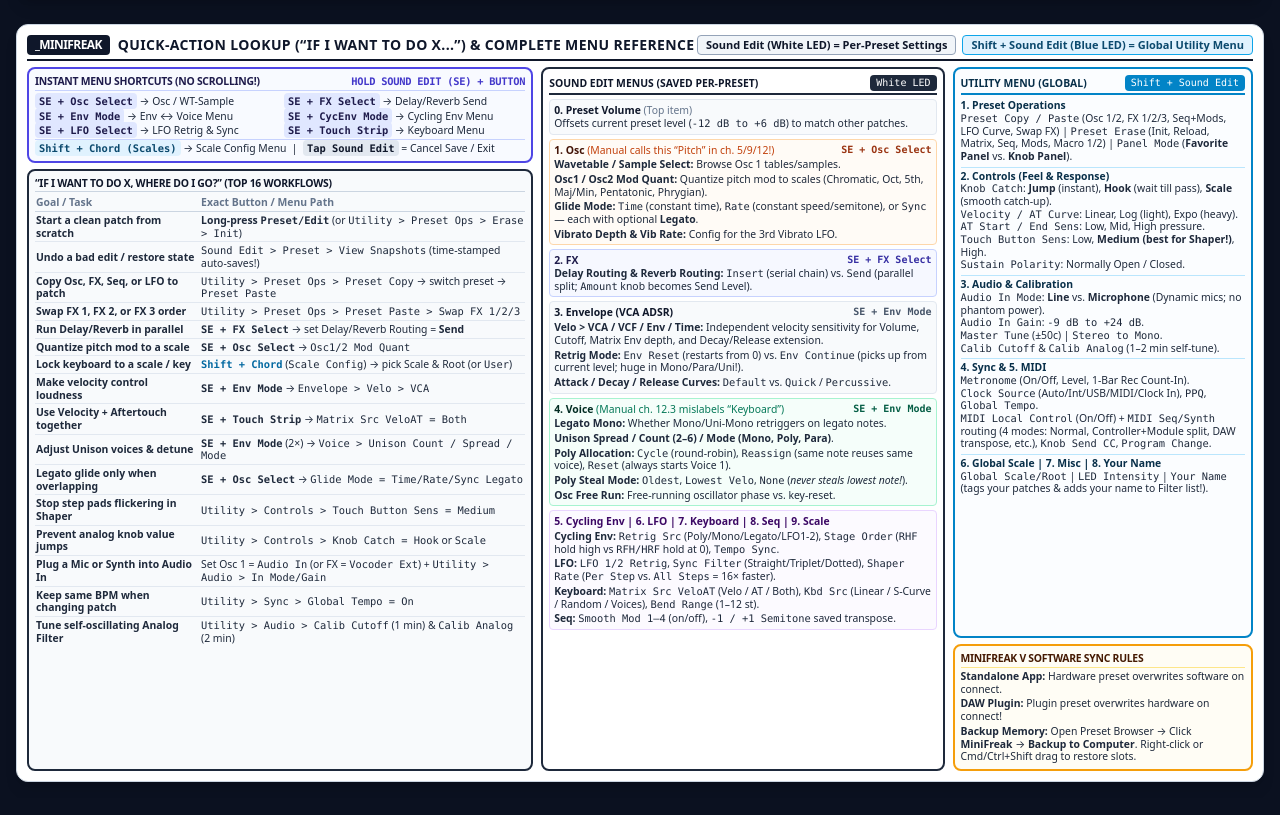
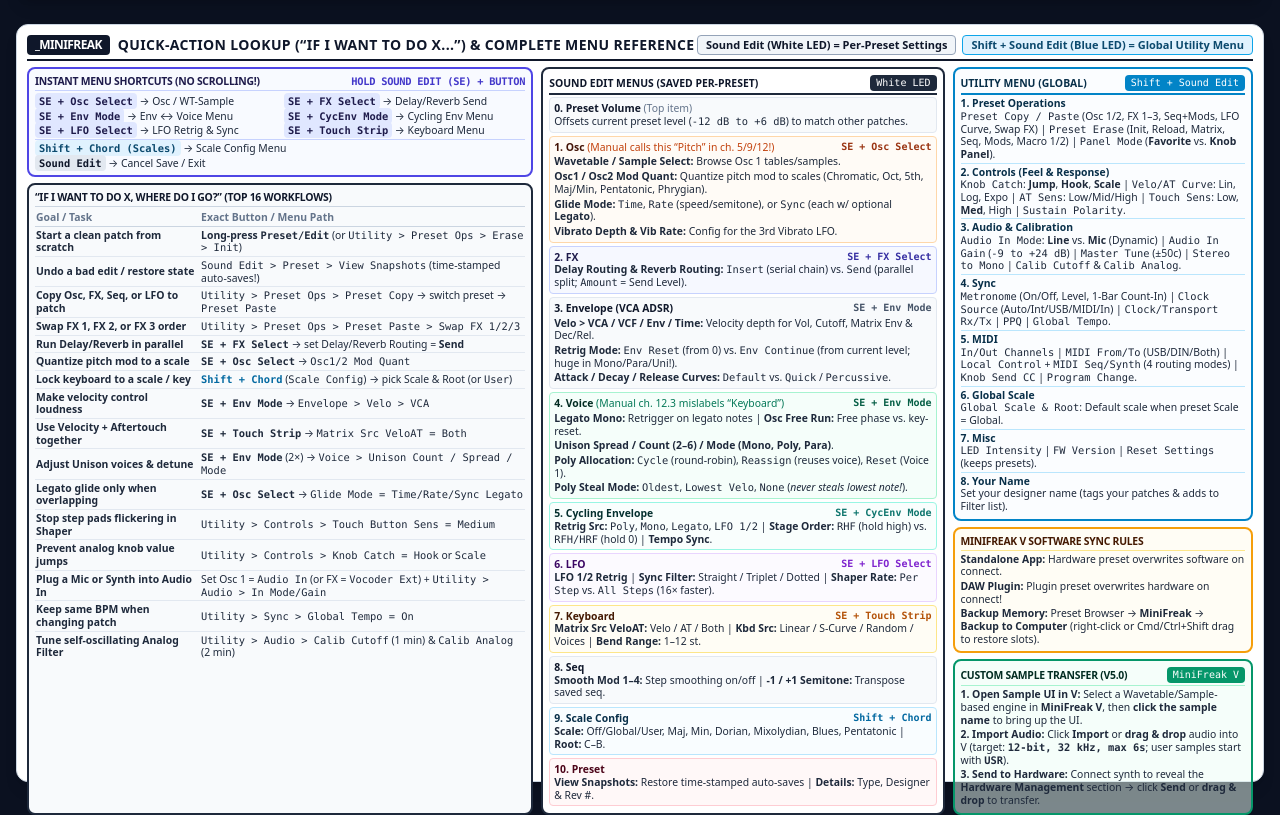
Before and after one commit to hinerm/minifreak, a plain HTML site: page pages/minifreak_ui_workflows.html in a window 1280 px wide. Shown: the part 947-1762 px from the top of the page. Drawn offline with nearby package versions, Linux system fonts and the light colour scheme.

Commit message:
Clean up menu reference page
Split items that were grouped together;
Add sample transfer instructions

Co-authored-by: Antigravity Argon <gemini@google.com>

```diff
--- a/pages/minifreak_ui_workflows.html
+++ b/pages/minifreak_ui_workflows.html
@@ -634,7 +634,8 @@
             <div><code class="px-1 py-0.5 rounded bg-indigo-100 text-indigo-950 font-bold">SE + CycEnv Mode</code> &rarr; Cycling Env Menu</div>
             <div><code class="px-1 py-0.5 rounded bg-indigo-100 text-indigo-950 font-bold">SE + LFO Select</code> &rarr; LFO Retrig &amp; Sync</div>
             <div><code class="px-1 py-0.5 rounded bg-indigo-100 text-indigo-950 font-bold">SE + Touch Strip</code> &rarr; Keyboard Menu</div>
-            <div class="col-span-2 pt-0.5 border-t border-indigo-200"><code class="px-1 py-0.5 rounded bg-sky-100 text-sky-900 font-bold">Shift + Chord (Scales)</code> &rarr; Scale Config Menu &nbsp;|&nbsp; <code class="px-1 py-0.5 rounded bg-slate-200 text-slate-900 font-bold">Tap Sound Edit</code> = Cancel Save / Exit</div>
+            <div class="col-span-2 pt-0.5 border-t border-indigo-200"><code class="px-1 py-0.5 rounded bg-sky-100 text-sky-900 font-bold">Shift + Chord (Scales)</code> &rarr; Scale Config Menu</div>
+            <div class="col-span-2"><code class="px-1 py-0.5 rounded bg-slate-200 text-slate-900 font-bold">Sound Edit</code> &rarr; Cancel Save / Exit</div>
           </div>
         </div>
 
@@ -677,13 +678,13 @@
 
       <!-- MIDDLE 4 COLUMNS: PER-PRESET SOUND EDIT MENU MAP -->
       <div class="col-span-4 rounded-lg border-2 border-slate-800 bg-white p-1.5 flex flex-col justify-between">
-        <div>
-          <div class="flex items-center justify-between border-b-2 border-slate-800 pb-0.5 mb-1">
+        <div class="flex flex-col flex-1 justify-between">
+          <div class="flex items-center justify-between border-b-2 border-slate-800 pb-0.5 mb-0.5">
             <span class="font-extrabold text-slate-900 uppercase">Sound Edit Menus (Saved Per-Preset)</span>
             <span class="px-1.5 py-0.5 bg-slate-800 text-white rounded text-[10px] font-mono">White LED</span>
           </div>
 
-          <div class="space-y-1 text-slate-800">
+          <div class="space-y-0.5 text-slate-800 flex-1 flex flex-col justify-between">
             <div class="p-1 rounded bg-slate-50 border border-slate-200">
               <div class="font-bold text-slate-900">0. Preset Volume <span class="text-slate-500 font-normal">(Top item)</span></div>
               <div>Offsets current preset level (<code class="font-mono">-12 dB to +6 dB</code>) to match other patches.</div>
@@ -697,7 +698,7 @@
               <ul class="mt-0.5 space-y-0.5">
                 <li><b>Wavetable / Sample Select:</b> Browse Osc 1 tables/samples.</li>
                 <li><b>Osc1 / Osc2 Mod Quant:</b> Quantize pitch mod to scales (Chromatic, Oct, 5th, Maj/Min, Pentatonic, Phrygian).</li>
-                <li><b>Glide Mode:</b> <code class="font-mono">Time</code> (constant time), <code class="font-mono">Rate</code> (constant speed/semitone), or <code class="font-mono">Sync</code> &mdash; each with optional <b>Legato</b>.</li>
+                <li><b>Glide Mode:</b> <code class="font-mono">Time</code>, <code class="font-mono">Rate</code> (speed/semitone), or <code class="font-mono">Sync</code> (each w/ optional <b>Legato</b>).</li>
                 <li><b>Vibrato Depth &amp; Vib Rate:</b> Config for the 3rd Vibrato LFO.</li>
               </ul>
             </div>
@@ -707,7 +708,7 @@
                 <span>2. FX</span>
                 <span class="font-mono text-[10px] text-indigo-800">SE + FX Select</span>
               </div>
-              <div><b>Delay Routing &amp; Reverb Routing:</b> <code class="font-mono">Insert</code> (serial chain) vs. <code class="font-mono">Send</code> (parallel split; <code class="font-mono">Amount</code> knob becomes Send Level).</div>
+              <div><b>Delay Routing &amp; Reverb Routing:</b> <code class="font-mono">Insert</code> (serial chain) vs. <code class="font-mono">Send</code> (parallel split; <code class="font-mono">Amount</code> = Send Level).</div>
             </div>
 
             <div class="p-1 rounded bg-slate-50 border border-slate-200">
@@ -716,8 +717,8 @@
                 <span class="font-mono text-[10px] text-slate-600">SE + Env Mode</span>
               </div>
               <ul class="mt-0.5 space-y-0.5">
-                <li><b>Velo &gt; VCA / VCF / Env / Time:</b> Independent velocity sensitivity for Volume, Cutoff, Matrix Env depth, and Decay/Release extension.</li>
-                <li><b>Retrig Mode:</b> <code class="font-mono">Env Reset</code> (restarts from 0) vs. <code class="font-mono">Env Continue</code> (picks up from current level; huge in Mono/Para/Uni!).</li>
+                <li><b>Velo &gt; VCA / VCF / Env / Time:</b> Velocity depth for Vol, Cutoff, Matrix Env &amp; Dec/Rel.</li>
+                <li><b>Retrig Mode:</b> <code class="font-mono">Env Reset</code> (from 0) vs. <code class="font-mono">Env Continue</code> (from current level; huge in Mono/Para/Uni!).</li>
                 <li><b>Attack / Decay / Release Curves:</b> <code class="font-mono">Default</code> vs. <code class="font-mono">Quick</code> / <code class="font-mono">Percussive</code>.</li>
               </ul>
             </div>
@@ -728,69 +729,106 @@
                 <span class="font-mono text-[10px] text-emerald-800">SE + Env Mode</span>
               </div>
               <ul class="mt-0.5 space-y-0.5">
-                <li><b>Legato Mono:</b> Whether Mono/Uni-Mono retriggers on legato notes.</li>
+                <li><b>Legato Mono:</b> Retrigger on legato notes | <b>Osc Free Run:</b> Free phase vs. key-reset.</li>
                 <li><b>Unison Spread / Count (2&ndash;6) / Mode (Mono, Poly, Para)</b>.</li>
-                <li><b>Poly Allocation:</b> <code class="font-mono">Cycle</code> (round-robin), <code class="font-mono">Reassign</code> (same note reuses same voice), <code class="font-mono">Reset</code> (always starts Voice 1).</li>
+                <li><b>Poly Allocation:</b> <code class="font-mono">Cycle</code> (round-robin), <code class="font-mono">Reassign</code> (reuses voice), <code class="font-mono">Reset</code> (Voice 1).</li>
                 <li><b>Poly Steal Mode:</b> <code class="font-mono">Oldest</code>, <code class="font-mono">Lowest Velo</code>, <code class="font-mono">None</code> (<i>never steals lowest note!</i>).</li>
-                <li><b>Osc Free Run:</b> Free-running oscillator phase vs. key-reset.</li>
               </ul>
             </div>
 
+            <div class="p-1 rounded bg-teal-50/40 border border-teal-200">
+              <div class="font-bold text-teal-950 flex justify-between">
+                <span>5. Cycling Envelope</span>
+                <span class="font-mono text-[10px] text-teal-700">SE + CycEnv Mode</span>
+              </div>
+              <div><b>Retrig Src:</b> <code class="font-mono">Poly</code>, <code class="font-mono">Mono</code>, <code class="font-mono">Legato</code>, <code class="font-mono">LFO 1/2</code> | <b>Stage Order:</b> <code class="font-mono">RHF</code> (hold high) vs. <code class="font-mono">RFH/HRF</code> (hold 0) | <b>Tempo Sync</b>.</div>
+            </div>
+
             <div class="p-1 rounded bg-purple-50/50 border border-purple-200">
-              <div class="font-bold text-purple-950">5. Cycling Env | 6. LFO | 7. Keyboard | 8. Seq | 9. Scale</div>
-              <ul class="mt-0.5 space-y-0.5">
-                <li><b>Cycling Env:</b> <code class="font-mono">Retrig Src</code> (Poly/Mono/Legato/LFO1-2), <code class="font-mono">Stage Order</code> (<code class="font-mono">RHF</code> hold high vs <code class="font-mono">RFH/HRF</code> hold at 0), <code class="font-mono">Tempo Sync</code>.</li>
-                <li><b>LFO:</b> <code class="font-mono">LFO 1/2 Retrig</code>, <code class="font-mono">Sync Filter</code> (Straight/Triplet/Dotted), <code class="font-mono">Shaper Rate</code> (<code class="font-mono">Per Step</code> vs. <code class="font-mono">All Steps</code> = 16&times; faster).</li>
-                <li><b>Keyboard:</b> <code class="font-mono">Matrix Src VeloAT</code> (Velo / AT / Both), <code class="font-mono">Kbd Src</code> (Linear / S-Curve / Random / Voices), <code class="font-mono">Bend Range</code> (1&ndash;12 st).</li>
-                <li><b>Seq:</b> <code class="font-mono">Smooth Mod 1&ndash;4</code> (on/off), <code class="font-mono">-1 / +1 Semitone</code> saved transpose.</li>
-              </ul>
+              <div class="font-bold text-purple-950 flex justify-between">
+                <span>6. LFO</span>
+                <span class="font-mono text-[10px] text-purple-700">SE + LFO Select</span>
+              </div>
+              <div><b>LFO 1/2 Retrig</b> | <b>Sync Filter:</b> Straight / Triplet / Dotted | <b>Shaper Rate:</b> <code class="font-mono">Per Step</code> vs. <code class="font-mono">All Steps</code> (16&times; faster).</div>
+            </div>
+
+            <div class="p-1 rounded bg-amber-50/50 border border-amber-200">
+              <div class="font-bold text-amber-950 flex justify-between">
+                <span>7. Keyboard</span>
+                <span class="font-mono text-[10px] text-amber-700">SE + Touch Strip</span>
+              </div>
+              <div><b>Matrix Src VeloAT:</b> Velo / AT / Both | <b>Kbd Src:</b> Linear / S-Curve / Random / Voices | <b>Bend Range:</b> 1&ndash;12 st.</div>
+            </div>
+
+            <div class="p-1 rounded bg-slate-50 border border-slate-200">
+              <div class="font-bold text-slate-900">8. Seq</div>
+              <div><b>Smooth Mod 1&ndash;4:</b> Step smoothing on/off | <b>-1 / +1 Semitone:</b> Transpose saved seq.</div>
+            </div>
+
+            <div class="p-1 rounded bg-sky-50/40 border border-sky-200">
+              <div class="font-bold text-sky-950 flex justify-between">
+                <span>9. Scale Config</span>
+                <span class="font-mono text-[10px] text-sky-700">Shift + Chord</span>
+              </div>
+              <div><b>Scale:</b> Off/Global/User, Maj, Min, Dorian, Mixolydian, Blues, Pentatonic | <b>Root:</b> C&ndash;B.</div>
+            </div>
+
+            <div class="p-1 rounded bg-rose-50/50 border border-rose-200">
+              <div class="font-bold text-rose-950">10. Preset</div>
+              <div><b>View Snapshots:</b> Restore time-stamped auto-saves | <b>Details:</b> Type, Designer &amp; Rev #.</div>
             </div>
           </div>
         </div>
       </div>
 
-      <!-- RIGHT 3 COLUMNS: GLOBAL UTILITY MENU + MINIFREAK V SYNC -->
+      <!-- RIGHT 3 COLUMNS: GLOBAL UTILITY MENU + MINIFREAK V SYNC & SAMPLE TRANSFER -->
       <div class="col-span-3 flex flex-col justify-between gap-1.5">
 
-        <div class="rounded-lg border-2 border-sky-600 bg-sky-50/30 p-1.5 flex-1">
-          <div class="flex items-center justify-between border-b-2 border-sky-600 pb-0.5 mb-1">
+        <div class="rounded-lg border-2 border-sky-600 bg-sky-50/30 p-1.5 flex-1 flex flex-col justify-between">
+          <div class="flex items-center justify-between border-b-2 border-sky-600 pb-0.5 mb-0.5">
             <span class="font-extrabold text-sky-950 uppercase">Utility Menu (Global)</span>
             <span class="px-1.5 py-0.5 bg-sky-600 text-white rounded text-[10px] font-mono">Shift + Sound Edit</span>
           </div>
 
-          <div class="space-y-1 text-slate-800">
+          <div class="space-y-0.5 text-slate-800 flex-1 flex flex-col justify-between">
             <div>
               <div class="font-bold text-sky-950">1. Preset Operations</div>
-              <div><code class="font-mono">Preset Copy / Paste</code> (Osc 1/2, FX 1/2/3, Seq+Mods, LFO Curve, Swap FX) | <code class="font-mono">Preset Erase</code> (Init, Reload, Matrix, Seq, Mods, Macro 1/2) | <code class="font-mono">Panel Mode</code> (<b>Favorite Panel</b> vs. <b>Knob Panel</b>).</div>
+              <div><code class="font-mono">Preset Copy / Paste</code> (Osc 1/2, FX 1&ndash;3, Seq+Mods, LFO Curve, Swap FX) | <code class="font-mono">Preset Erase</code> (Init, Reload, Matrix, Seq, Mods, Macro 1/2) | <code class="font-mono">Panel Mode</code> (<b>Favorite</b> vs. <b>Knob Panel</b>).</div>
             </div>
 
             <div class="border-t border-sky-200 pt-0.5">
               <div class="font-bold text-sky-950">2. Controls (Feel &amp; Response)</div>
-              <div><code class="font-mono">Knob Catch</code>: <b>Jump</b> (instant), <b>Hook</b> (wait till pass), <b>Scale</b> (smooth catch-up).</div>
-              <div><code class="font-mono">Velocity / AT Curve</code>: Linear, Log (light), Expo (heavy).</div>
-              <div><code class="font-mono">AT Start / End Sens</code>: Low, Mid, High pressure.</div>
-              <div><code class="font-mono">Touch Button Sens</code>: Low, <b>Medium (best for Shaper!)</b>, High.</div>
-              <div><code class="font-mono">Sustain Polarity</code>: Normally Open / Closed.</div>
+              <div><code class="font-mono">Knob Catch</code>: <b>Jump</b>, <b>Hook</b>, <b>Scale</b> | <code class="font-mono">Velo/AT Curve</code>: Lin, Log, Expo | <code class="font-mono">AT Sens</code>: Low/Mid/High | <code class="font-mono">Touch Sens</code>: Low, <b>Med</b>, High | <code class="font-mono">Sustain Polarity</code>.</div>
             </div>
 
             <div class="border-t border-sky-200 pt-0.5">
               <div class="font-bold text-sky-950">3. Audio &amp; Calibration</div>
-              <div><code class="font-mono">Audio In Mode</code>: <b>Line</b> vs. <b>Microphone</b> (Dynamic mics; no phantom power).</div>
-              <div><code class="font-mono">Audio In Gain</code>: <code class="font-mono">-9 dB to +24 dB</code>.</div>
-              <div><code class="font-mono">Master Tune</code> (&plusmn;50c) | <code class="font-mono">Stereo to Mono</code>.</div>
-              <div><code class="font-mono">Calib Cutoff</code> &amp; <code class="font-mono">Calib Analog</code> (1&ndash;2 min self-tune).</div>
+              <div><code class="font-mono">Audio In Mode</code>: <b>Line</b> vs. <b>Mic</b> (Dynamic) | <code class="font-mono">Audio In Gain</code> (<code class="font-mono">-9 to +24 dB</code>) | <code class="font-mono">Master Tune</code> (&plusmn;50c) | <code class="font-mono">Stereo to Mono</code> | <code class="font-mono">Calib Cutoff</code> &amp; <code class="font-mono">Calib Analog</code>.</div>
             </div>
 
             <div class="border-t border-sky-200 pt-0.5">
-              <div class="font-bold text-sky-950">4. Sync &amp; 5. MIDI</div>
-              <div><code class="font-mono">Metronome</code> (On/Off, Level, 1-Bar Rec Count-In).</div>
-              <div><code class="font-mono">Clock Source</code> (Auto/Int/USB/MIDI/Clock In), <code class="font-mono">PPQ</code>, <code class="font-mono">Global Tempo</code>.</div>
-              <div><code class="font-mono">MIDI Local Control</code> (On/Off) + <code class="font-mono">MIDI Seq/Synth</code> routing (4 modes: Normal, Controller+Module split, DAW transpose, etc.), <code class="font-mono">Knob Send CC</code>, <code class="font-mono">Program Change</code>.</div>
+              <div class="font-bold text-sky-950">4. Sync</div>
+              <div><code class="font-mono">Metronome</code> (On/Off, Level, 1-Bar Count-In) | <code class="font-mono">Clock Source</code> (Auto/Int/USB/MIDI/In) | <code class="font-mono">Clock/Transport Rx/Tx</code> | <code class="font-mono">PPQ</code> | <code class="font-mono">Global Tempo</code>.</div>
             </div>
 
             <div class="border-t border-sky-200 pt-0.5">
-              <div class="font-bold text-sky-950">6. Global Scale | 7. Misc | 8. Your Name</div>
-              <div><code class="font-mono">Global Scale/Root</code> | <code class="font-mono">LED Intensity</code> | <code class="font-mono">Your Name</code> (tags your patches &amp; adds your name to Filter list!).</div>
+              <div class="font-bold text-sky-950">5. MIDI</div>
+              <div><code class="font-mono">In/Out Channels</code> | <code class="font-mono">MIDI From/To</code> (USB/DIN/Both) | <code class="font-mono">Local Control</code> + <code class="font-mono">MIDI Seq/Synth</code> (4 routing modes) | <code class="font-mono">Knob Send CC</code> | <code class="font-mono">Program Change</code>.</div>
+            </div>
+
+            <div class="border-t border-sky-200 pt-0.5">
+              <div class="font-bold text-sky-950">6. Global Scale</div>
+              <div><code class="font-mono">Global Scale &amp; Root</code>: Default scale when preset Scale = Global.</div>
+            </div>
+
+            <div class="border-t border-sky-200 pt-0.5">
+              <div class="font-bold text-sky-950">7. Misc</div>
+              <div><code class="font-mono">LED Intensity</code> | <code class="font-mono">FW Version</code> | <code class="font-mono">Reset Settings</code> (keeps presets).</div>
+            </div>
+
+            <div class="border-t border-sky-200 pt-0.5">
+              <div class="font-bold text-sky-950">8. Your Name</div>
+              <div>Set your designer name (tags your patches &amp; adds to Filter list).</div>
             </div>
           </div>
         </div>
@@ -803,7 +841,20 @@
           <ul class="space-y-0.5 text-slate-800">
             <li><b>Standalone App:</b> Hardware preset overwrites software on connect.</li>
             <li><b>DAW Plugin:</b> Plugin preset overwrites hardware on connect!</li>
-            <li><b>Backup Memory:</b> Open Preset Browser &rarr; Click <b>MiniFreak</b> &rarr; <b>Backup to Computer</b>. Right-click or Cmd/Ctrl+Shift drag to restore slots.</li>
+            <li><b>Backup Memory:</b> Preset Browser &rarr; <b>MiniFreak</b> &rarr; <b>Backup to Computer</b> (right-click or Cmd/Ctrl+Shift drag to restore slots).</li>
+          </ul>
+        </div>
+
+        <!-- MINIFREAK V CUSTOM SAMPLE TRANSFER (v5.0) -->
+        <div class="rounded-lg border-2 border-emerald-600 bg-emerald-50/50 p-1.5">
+          <div class="flex items-center justify-between border-b border-emerald-200 pb-0.5 mb-0.5 whitespace-nowrap">
+            <span class="font-extrabold text-emerald-950 uppercase tracking-tight">Custom Sample Transfer (v5.0)</span>
+            <span class="px-1.5 py-0.5 bg-emerald-600 text-white rounded text-[10px] font-mono">MiniFreak V</span>
+          </div>
+          <ul class="space-y-0.5 text-slate-800">
+            <li><b>1. Open Sample UI in V:</b> Select a Wavetable/Sample-based engine in <b>MiniFreak V</b>, then <b>click the sample name</b> to bring up the UI.</li>
+            <li><b>2. Import Audio:</b> Click <b>Import</b> or <b>drag &amp; drop</b> audio into V (target: <code class="font-mono font-bold">12-bit, 32 kHz, max 6s</code>; user samples start with <code class="font-mono font-bold">USR</code>).</li>
+            <li><b>3. Send to Hardware:</b> Connect synth to reveal the <b>Hardware Management</b> section &rarr; click <b>Send</b> or <b>drag &amp; drop</b> to transfer.</li>
           </ul>
         </div>
 
```
